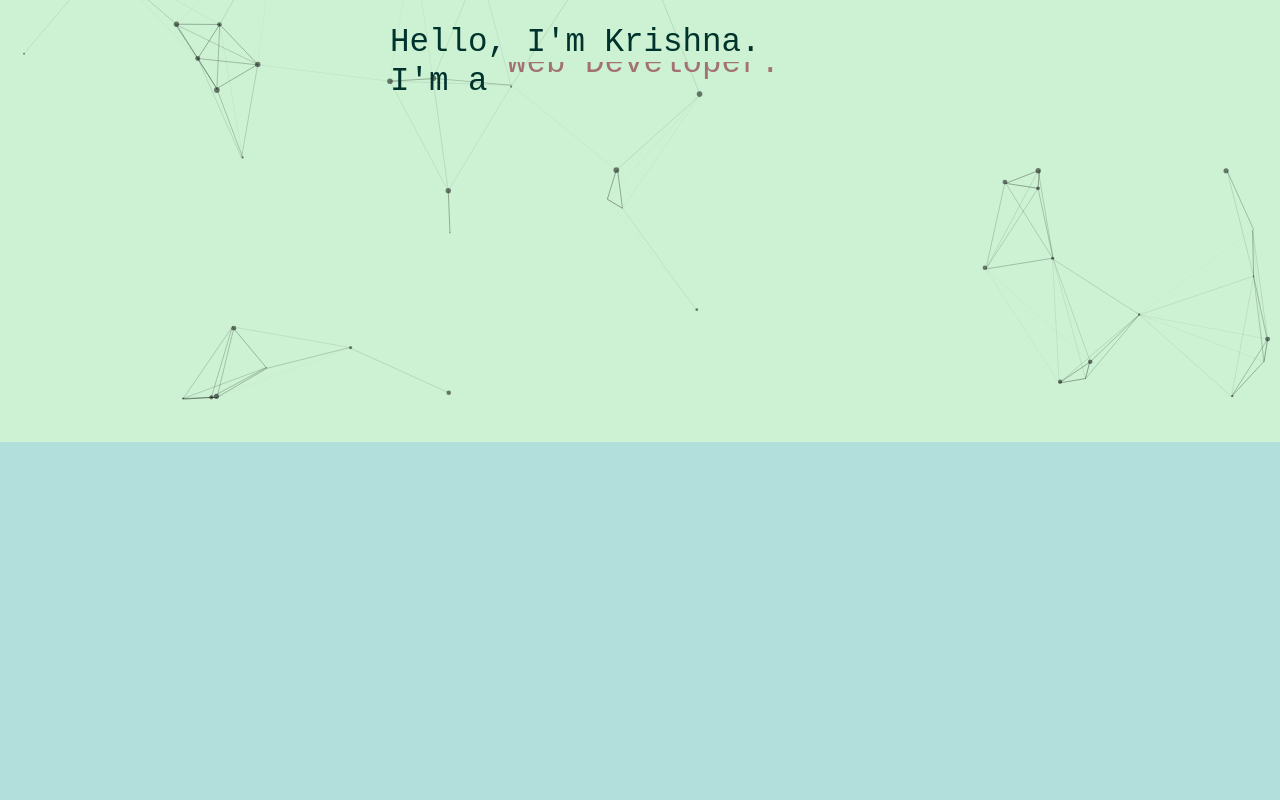
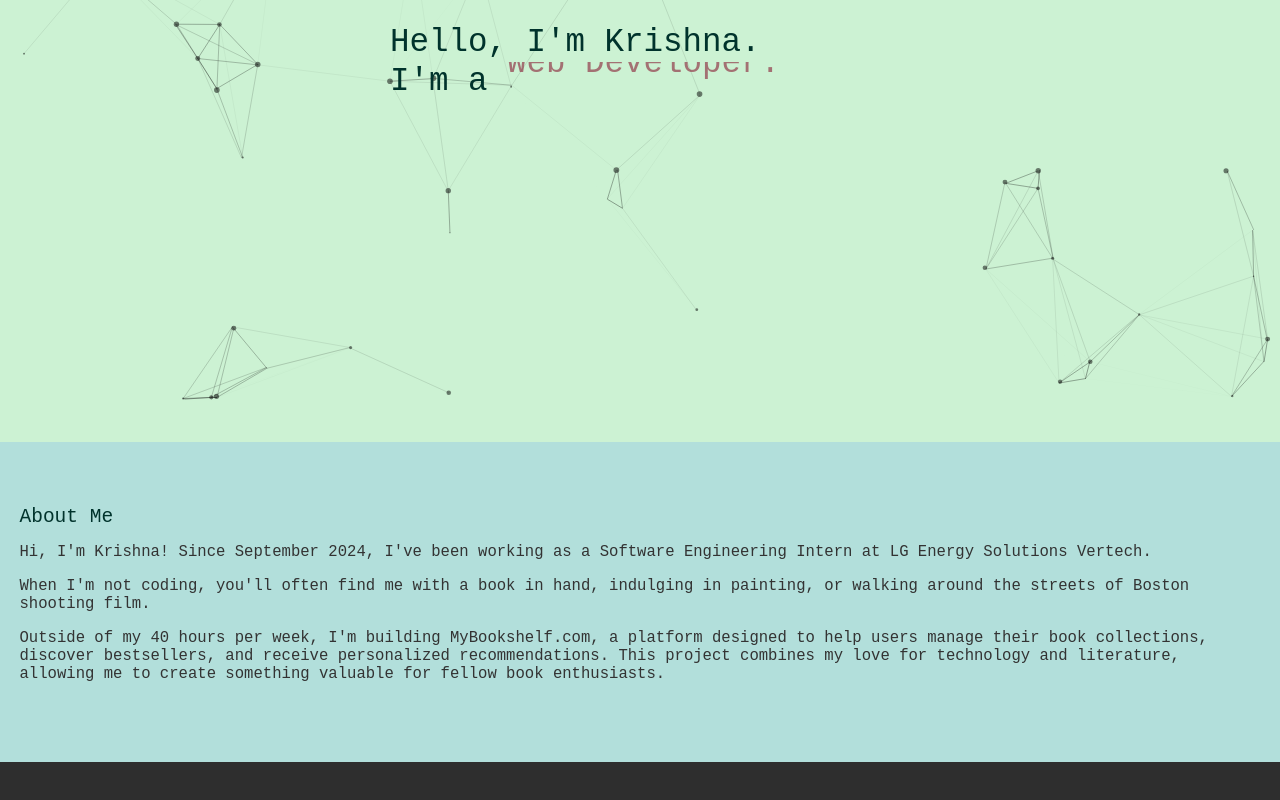
Before and after one commit to krishnaraketla/portfolio, a React (Create React App) app in the folder frontend/: page / in a window 1280 px wide. Shown: the part 318-1118 px from the top of the page. After the commit the page ends 1080 px from the top, so only its background shows below. Built offline with nearby package versions, Linux system fonts and the light colour scheme; the HTML template or start-up script is replaced by a standard one.

Commit message:
About me

```diff
--- a/frontend/src/components/PageSection.js
+++ b/frontend/src/components/PageSection.js
@@ -2,15 +2,21 @@ import React from 'react';
 import '../styles/PageSection.css';
 
 const PageSection = ({ title, image, text, images }) => {
-    console.log(image);
     return (
         <section className="page-section">
-            {image && <div className='page-section-image'> <img src={image} alt='page' /></div>}
-            <div className='page-section-text'>
-                <div className='page-section-title'>{title}</div>
-                <p>{text}</p>
+            {image && (
+                <div className="page-section-image">
+                    <img src={image} alt="page" />
+                </div>
+            )}
+            <div className="page-section-text">
+                <div className="page-section-title">{title}</div>
+                {/* Render each paragraph */}
+                {text.map((paragraph, index) => (
+                    <p key={index}>{paragraph}</p>
+                ))}
                 {images && (
-                    <div className='page-section-images'>
+                    <div className="page-section-images">
                         {images.map((img, index) => (
                             <img key={index} src={img} alt={`artwork-${index}`} />
                         ))}
--- a/frontend/src/pages/Home.js
+++ b/frontend/src/pages/Home.js
@@ -8,10 +8,14 @@ const Home = () => {
         <div className="home">
             <Navbar />
             <HeroSection />
-            <div className="pages-holder">
-                <PageSection
-                />
-            </div>
+            <PageSection
+                title="About Me"
+                text={[
+                    "Hi, I'm Krishna! Since September 2024, I've been working as a Software Engineering Intern at LG Energy Solutions Vertech.",
+                    "When I'm not coding, you'll often find me with a book in hand, indulging in painting, or walking around the streets of Boston shooting film.",
+                    "Outside of my 40 hours per week, I'm building MyBookshelf.com, a platform designed to help users manage their book collections, discover bestsellers, and receive personalized recommendations. This project combines my love for technology and literature, allowing me to create something valuable for fellow book enthusiasts."
+                ]}
+            />
         </div>
     );
 };
--- a/frontend/src/styles/PageSection.css
+++ b/frontend/src/styles/PageSection.css
@@ -1,11 +1,13 @@
 .page-section {
     flex:1;
     display: flex;
-    min-height: 60vh;
-    align-items: center;
+    padding:0;
+    margin:0;
+    min-height: 40dvh;
 }
 
 .page-section:nth-child(even) {
+    border: 1px solid black;
     background-color: var(--background-color);
     flex-direction: row;
     z-index: 1000;
@@ -13,44 +15,29 @@
 }
 
 .page-section:nth-child(odd) {
+    /* border: 0.5px solid black; */
     background-color: var(--alt-background-color);
     flex-direction: row-reverse;
     z-index: 1000;
     opacity: 1;
 }
 
-.page-section-title {
-    font-size: 1.5rem;
-    font-weight: bold;
-    margin-bottom: 10px;
+.page-section-text {
+    flex: 1;
     color: var(--title-text-color);
-    font-family: Malayalam MN;
-    line-height: 91.16px;
-    text-align: center;
-}
-
-.page-section-text {
-    padding: 100px;
-    flex: 1;
-    color: var(--body-text-color);
-    font-size: 1.125rem;
-    line-height: 1.6;
-    margin: 0;
-    font-family: Malayalam MN;
-    text-align: left;
-    justify-content: center;
-    align-items: center;
+    padding: 1.5rem;
     align-content: center;
 }
 
+.page-section-title {
+    font-size: 1.5rem;
+    color: var(--title-text-color);
+    /* text-align: center; */
+}
+
 .page-section-text p {
-    margin-bottom: 1rem;
     color: var(--body-text-color);
-    font-family: Malayalam MN;
-    font-size: 20px;
-    font-weight: 400;
-    line-height: 28.49px;
-    text-align: justify;
+    font-size: 1.2rem;
 }
 
 .page-section-image {
```
